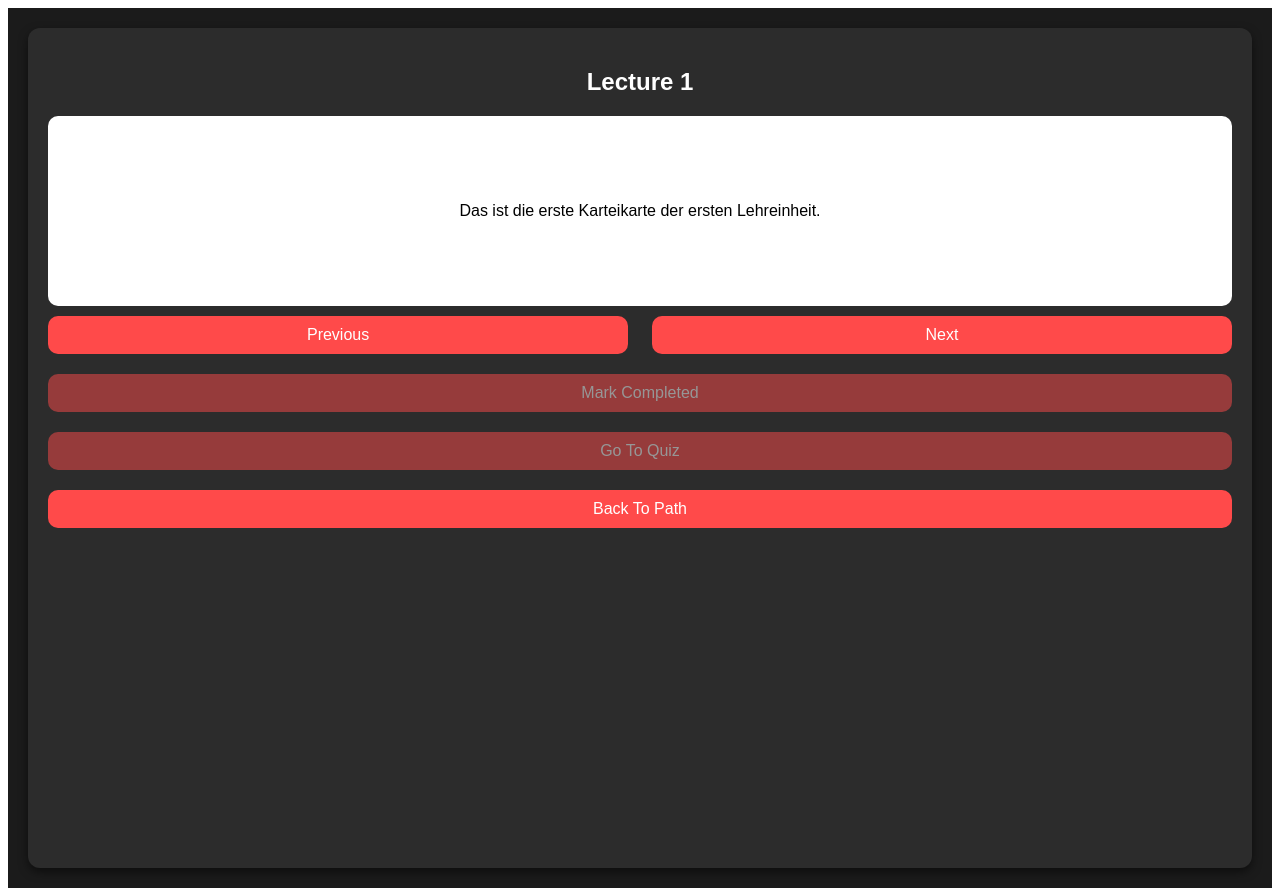
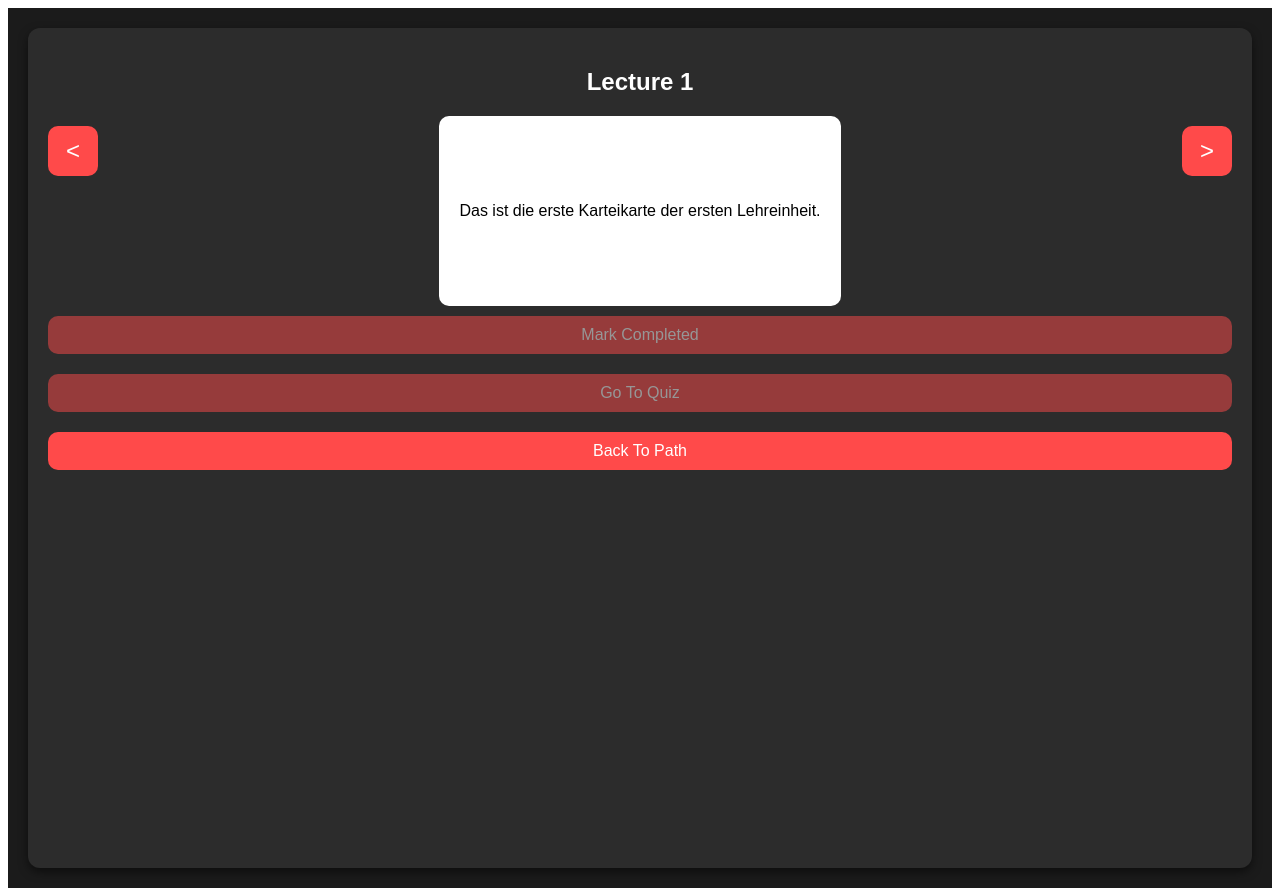
Before and after one commit to sky-ash/heat-path-app, a React (Create React App) app: page /lecture/1 in a window 1280 px wide. Built offline with nearby package versions, Linux system fonts and the light colour scheme.

Commit message:
card cycle buttons v1

```diff
--- a/src/components/Lecture.js
+++ b/src/components/Lecture.js
@@ -46,12 +46,13 @@ const Lecture = ({ markCompleted }) => {
   return (
     <div className="lecture-screen" {...handlers}>
       <h2>{lesson.title}</h2>
-      <div className="card">
-        <p>{lesson.cards[cardIndex]}</p>
-      </div>
-      <div className="nav-buttons-container">
-        <button onClick={handlePrev} id="prev">Previous</button>
-        <button onClick={handleNext} id="next">Next</button>
+
+      <div className="cards-container">
+        <button onClick={handlePrev} id="prev"/>
+        <div className="card">
+          <p>{lesson.cards[cardIndex]}</p>
+        </div>
+        <button onClick={handleNext} id="next"/>
       </div>
       <button
         onClick={handleMarkCompleted}
--- a/src/styles/App.css
+++ b/src/styles/App.css
@@ -37,14 +37,27 @@ button:hover {
 }
 
 /* Navigation Buttons Container */
-.nav-buttons-container {
+.cards-container {
   display: flex;
   justify-content: space-between;
   width: 100%;
 }
 
 #next, #prev {
-  width: 49%;
+  width: 50px;
+  height: 50px;
+  display: flex;
+  align-items: center;
+  justify-content: center;
+  font-size: 24px;
+}
+
+#next::before {
+  content: '>';
+}
+
+#prev::before {
+  content: '<';
 }
 
 /* Locked buttons */
```
